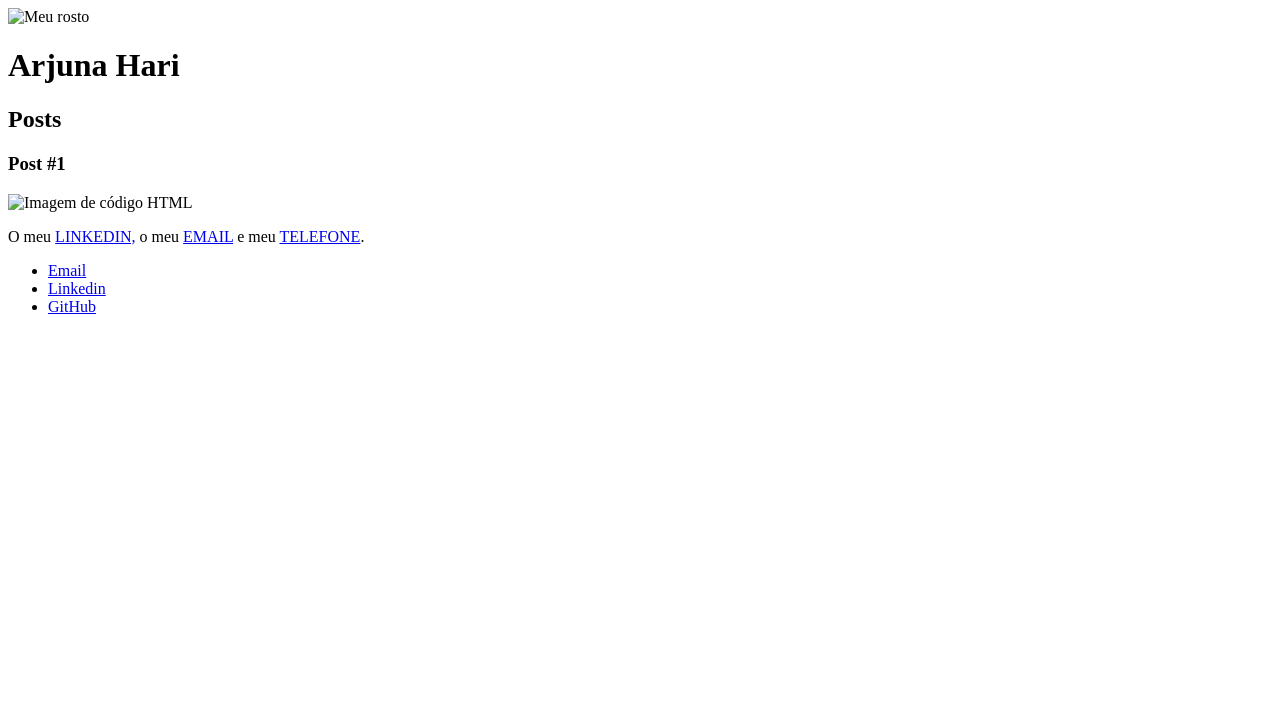
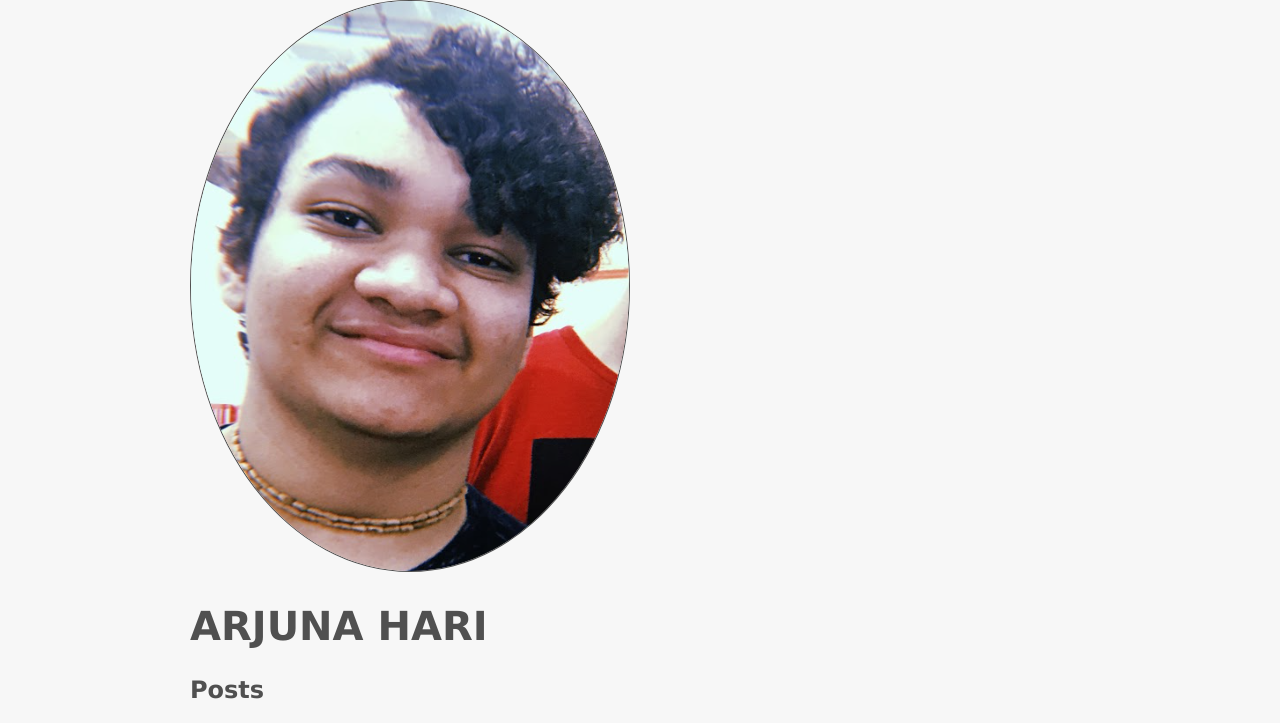
Before and after one commit to ArjunaHari/dio-desafio-github-primeiro-repositorio, a plain HTML site: page HTML5-CSS3/index.html in a window 1280 px wide. Shown: the top 723 px of the page. Drawn offline with Linux system fonts and the light colour scheme.

Commit message:
Aula de introdução de HTML5 e CSS3 concluída

```diff
--- /dev/null
+++ b/HTML5-CSS3/css/style.css
@@ -0,0 +1,61 @@
+body {
+    background : #f7f7f7;
+    font-family: Verdana;
+    max-width: 900px;
+    margin: auto;
+}
+
+.photo {
+    border-radius: 50%;
+
+    border: 1px solid #505050;
+
+}
+
+#title, .subtitle, .post_title{
+    color: #505050;
+}
+
+#title {
+    font-size: 40px;
+    text-transform: uppercase;
+}
+
+a {
+    text-decoration: line-through;
+    color: #505050;
+}
+
+.post_title{
+    font-size: 16px;
+    font-style: italic;
+    margin: 0;
+    margin-bottom: 15px;
+}
+
+.post {
+    background: #FFF;
+    padding: 15px;
+    border: 3px solid #505050;
+    margin: 15px;
+    border-radius: 5px;
+}
+.post_content {
+    margin: 0;
+    margin-bottom: 15px;
+    text-transform: capitalize;
+    text-align: justify;
+}
+.post_image {
+    margin-bottom: 15px;
+    width: 100%;
+}
+
+.contacts_list {
+    list-style-type: none;
+    padding-left: 15px;
+}
+
+.contacts_list li a {
+    text-decoration: none;
+}
--- a/HTML5-CSS3/index.html
+++ b/HTML5-CSS3/index.html
@@ -3,28 +3,29 @@
     <head>
         <meta charset="utf-8">
         <title>Arjuna Hari</title>
+        <link rel="stylesheet" href="css/style.css">
     </head>
     <body>
         <header>
-            <img src="arjuna.png" alt="Meu rosto">
-            <h1>Arjuna Hari</h1>
+            <img src="img/arjuna.png" alt="Meu rosto" class="photo">
+            <h1 id="title">Arjuna Hari</h1>
         </header>
         <section>
             <header>
-                <h2>Posts</h2>
+                <h2 class="subtitle">Posts</h2>
             </header>
-            <article>
+            <article class="post">
                 <header>
-                    <h3>Post #1</h3>
-                    <img src="html.jpg" alt="Imagem de código HTML">
+                    <h3 class="post_title">Post #1</h3>
+                    <img src="img/html.jpg" alt="Imagem de código HTML" class="post_image">
                 </header>
-                <p>
+                <p class="post_content">
                     O meu <a href="https://www.linkedin.com/in/arjuna-hari-318b4b225/" target="_blank">LINKEDIN,</a> o meu <a href="mailto:arjunapinto@gmail.com" target="_blank">EMAIL</a> e meu <a href="tel:31996537665">TELEFONE</a>.
                 </p>
             </article>
         </section>
         <footer>
-            <ul>
+            <ul class="contacts_list">
                 <li>
                     <a href="mailto:arjunapinto@gmail.com" target="_blank">Email</a>
                 </li>
```
Also changed, not shown: HTML5-CSS3/CSS.txt.
